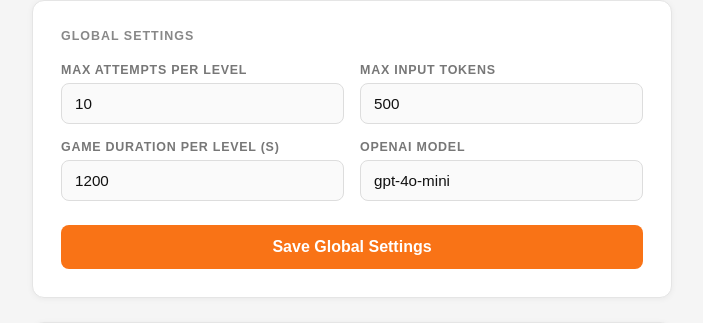
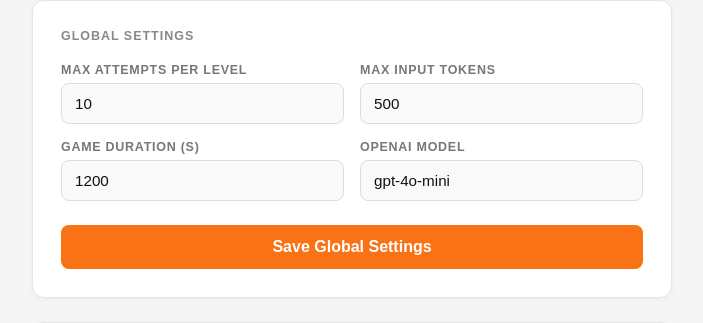
Before and after one commit to bibinsees/blue_swan, a FastAPI app: page /admin in a window 1280 px wide. Shown: the part 127-450 px from the top of the page, without its empty margins (288-991 px from the left). Run offline with FastAPI, Linux system fonts and the light colour scheme; data comes from the database, SQL or seed files in the repository; data that the repository does not hold is empty; parts of the project's set-up code (start-up, migrations or seed data) failed here and were passed over.

Commit message:
changed to game duration into whole game not per levels in admin control

```diff
--- a/main.py
+++ b/main.py
@@ -21,7 +21,7 @@ from database import (
     get_game_duration, get_leaderboard, get_level_constraints,
     get_levels, get_max_attempts, get_max_input_tokens, get_model,
     get_player_attempts_for_level, get_player_by_id, get_player_by_username,
-    get_player_current_level, get_player_level_started_at,
+    get_player_current_level,
     player_has_exact_match_for_level,
     remove_level, remove_level_constraint, update_level_sentence,
     set_game_duration, set_max_attempts, set_max_input_tokens, set_model,
@@ -137,10 +137,10 @@ async def game_page(request: Request, player_id: int):
     has_exact_match = player_has_exact_match_for_level(player_id, level_id)
     all_attempts_used = attempts_used >= max_attempts
 
-    # Time remaining for this level
+    # Time remaining for entire game (starts when player registered)
     duration = get_game_duration()
-    level_started_at = get_player_level_started_at(player_id, level_id) or player["created_at"]
-    elapsed = int((datetime.now(timezone.utc) - datetime.fromisoformat(level_started_at)).total_seconds())
+    game_started_at = player["created_at"]
+    elapsed = int((datetime.now(timezone.utc) - datetime.fromisoformat(game_started_at)).total_seconds())
     time_remaining = max(0, duration - elapsed)
 
     return templates.TemplateResponse(
@@ -215,10 +215,10 @@ async def make_attempt(
     if len(attempts) >= get_max_attempts():
         return JSONResponse({"error": "Maximum attempts reached."}, status_code=400)
 
-    # Time limit check
+    # Time limit check (entire game duration from registration)
     duration = get_game_duration()
-    level_started_at = get_player_level_started_at(player_id, level_id) or player["created_at"]
-    elapsed = int((datetime.now(timezone.utc) - datetime.fromisoformat(level_started_at)).total_seconds())
+    game_started_at = player["created_at"]
+    elapsed = int((datetime.now(timezone.utc) - datetime.fromisoformat(game_started_at)).total_seconds())
     if elapsed > duration:
         return JSONResponse({"error": "Time's up! Your game session has ended."}, status_code=400)
 
@@ -265,7 +265,7 @@ async def make_attempt(
     time_seconds = None
     if is_exact_match:
         try:
-            start = datetime.fromisoformat(level_started_at)
+            start = datetime.fromisoformat(game_started_at)
             time_seconds = max(0, int((now - start).total_seconds()))
         except Exception:
             time_seconds = 0
--- a/templates/admin.html
+++ b/templates/admin.html
@@ -227,7 +227,7 @@
           <input type="number" id="max_input_tokens" name="max_input_tokens" min="1" required value="{{ current_max_input_tokens }}" />
         </div>
         <div>
-          <label for="game_duration_seconds">Game duration per level (s)</label>
+          <label for="game_duration_seconds">Game duration (s)</label>
           <input type="number" id="game_duration_seconds" name="game_duration_seconds" min="30" required value="{{ current_game_duration }}" />
         </div>
         <div>
--- a/templates/leaderboard.html
+++ b/templates/leaderboard.html
@@ -231,7 +231,7 @@
       <div class="url-text">{{ register_url }}</div>
       <div style="margin-top:40px;">
         <img src="/static/thws.jpg" alt="CAIRO & TTZ-WUE" class="sponsor-img" />
-        <div class="scan-text" style="margin-top:16px; font-size: 0.85rem;">Powered by CAIRO &amp; TTZ-WUE</div>
+        <div class="scan-text" style="margin-top:16px; font-size: 0.85rem;">Powered by<br>CAIRO &amp; TTZ-WUE</div>
       </div>
     </div>
 
```
Also changed, not shown: admin.txt (+2 -7 lines).
